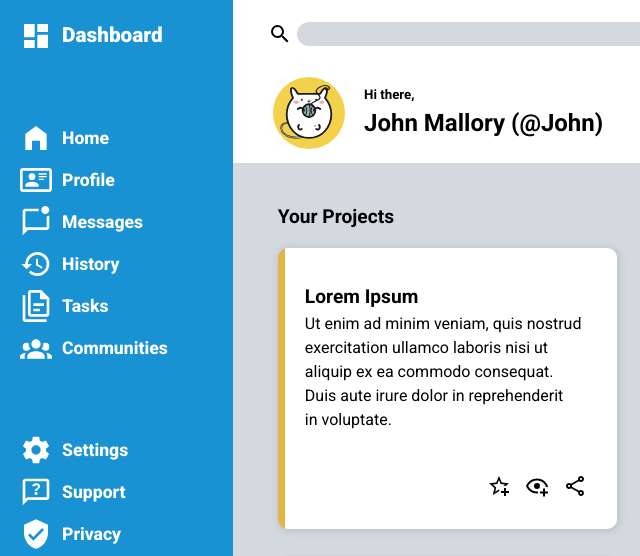
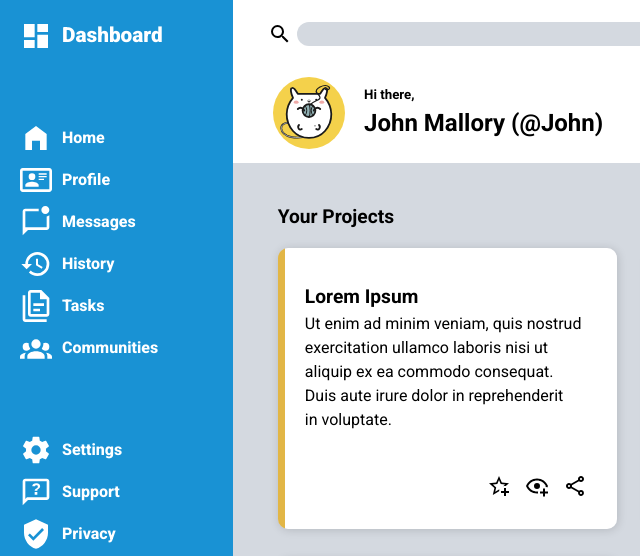
Before and after one commit to Bibu007/admin-dashboard, a plain HTML site: page index.html in a window 1280 px wide. Shown: the top 556 px of the page, 0-640 px from the left. Drawn offline with Linux system fonts and the light colour scheme.

Commit message:
Fixed sidebar font-size

```diff
--- a/style.css
+++ b/style.css
@@ -343,7 +343,7 @@ a{
 a p{
     display: flex;
     align-self: center;
-    font-size: clamp(1.1rem, 1.3vw, 4rem);
+    font-size: clamp(1rem, 1vw, 4rem);
     font-weight: 800;
 }
 
```
